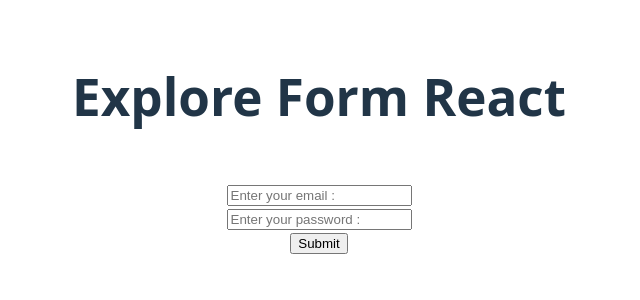
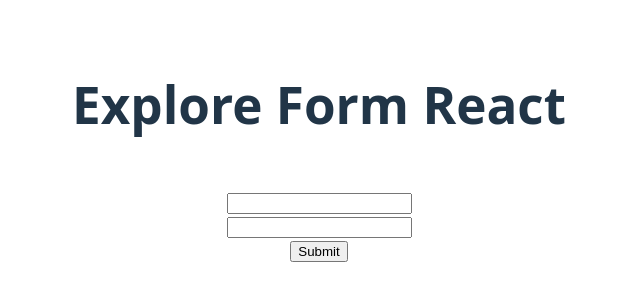
Before and after one commit to Dipok-Kumar-Ray/Explore-React-Form, a React (Vite) app: page / in a window 1280 px wide. Shown: the part 248-548 px from the top of the page, without its empty margins (321-961 px from the left). Built offline with nearby package versions, Linux system fonts and the light colour scheme.

Commit message:
UnControll email and Password Added

```diff
--- a/src/App.jsx
+++ b/src/App.jsx
@@ -2,6 +2,7 @@
 import './App.css'
 import ActionForm from './SimpleForm/Components/ActionForm/ActionForm'
 import Controlfield from './SimpleForm/Components/ControlField/Controlfield'
+import UnControlled from './SimpleForm/Components/UnControlled/UnControlled'
 import SimpleForm from './SimpleForm/SimpleForm'
 
 function App() {
@@ -15,7 +16,8 @@
       {/* <SimpleForm></SimpleForm> */}
       {/* <ActionForm></ActionForm> */}
       <br />
-      <Controlfield></Controlfield>
+      {/* <Controlfield></Controlfield> */}
+      <UnControlled></UnControlled>
 
 
     </>
--- /dev/null
+++ b/src/SimpleForm/Components/UnControlled/UnControlled.jsx
@@ -0,0 +1,27 @@
+import React, { useRef } from 'react';
+
+const UnControlled = () => {
+    const emailRef = useRef('');
+    const passwordRef = useRef('');
+
+    const handleSubmit = e => {
+        e.preventDefault();
+        console.log(emailRef.current.value);
+        const email = emailRef.current.value;
+        const password = passwordRef.current.value;
+        console.log(email, password);
+    }
+    return (
+        <div>
+          <form onSubmit={handleSubmit}>
+          <input ref={emailRef} type="email" name="email" id="" />
+            <br />
+            <input ref={passwordRef} type="password" name="password" id="" />
+            <br />
+            <input type="submit" value="Submit" />
+          </form>
+        </div>
+    );
+};
+
+export default UnControlled;
```
